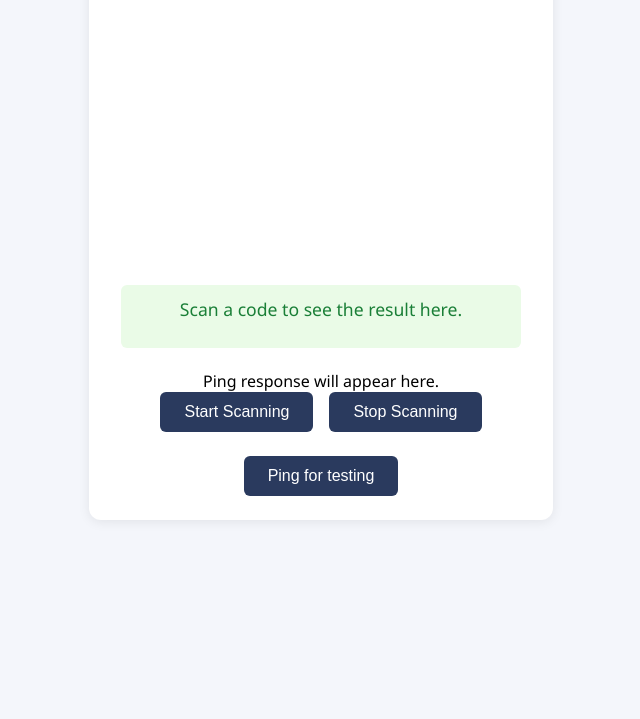
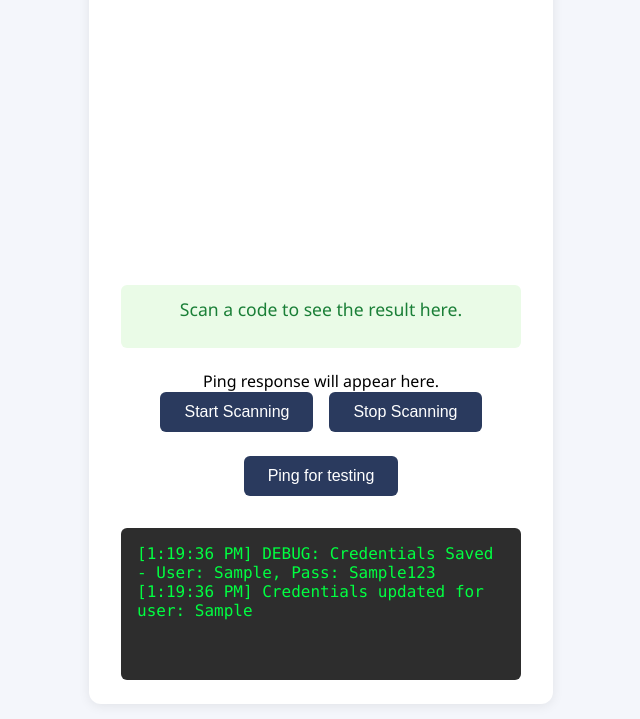
Before and after one commit to Eggmansmile/Inventree-assistent, a plain HTML site: page barcode-scanner-app/index.html in a window 1280 px wide. Both pictures are taken after typing "Sample", "Sample123" into the empty fields and a click on the button "Login". Shown: the part 215-934 px from the top of the page, without its empty margins (319-959 px from the left). Before the commit the page ends 800 px from the top, so only its background shows below. Drawn offline with Linux system fonts and the light colour scheme.

Commit message:
Barcode login and scanning is ready. Now working on authenicating to inventree server and receive tokens

```diff
--- a/barcode-scanner-app/index.html
+++ b/barcode-scanner-app/index.html
@@ -34,6 +34,7 @@
             <div class="underside-button">
                 <button onclick="pingwebsite()">Ping for testing</button>
             </div>
+            <div id="terminal" class="terminal"></div>
         </div>
     </main>
     <script src="login.js"></script>
--- a/barcode-scanner-app/layout.css
+++ b/barcode-scanner-app/layout.css
@@ -146,3 +146,17 @@ button:hover {
 .login-form button[type="submit"]:hover {
     background: #125ea2;
 }
+
+.terminal {
+    margin-top: 2em;
+    background-color: #2d2d2d;
+    color: #00ff41;
+    font-family: 'Consolas', 'Courier New', monospace;
+    padding: 1em;
+    border-radius: 6px;
+    min-height: 120px;
+    text-align: left;
+    white-space: pre-wrap;
+    word-wrap: break-word;
+    overflow-y: auto;
+}
--- a/barcode-scanner-app/login.js
+++ b/barcode-scanner-app/login.js
@@ -1,47 +1,80 @@
-// login.js - Handles login UI and localStorage
+// login.js - Manages authentication state and UI
 
-// Save login data to localStorage
-function saveLoginData(username, password) {
-    localStorage.setItem('inventree_username', username);
-    localStorage.setItem('inventree_password', password);
+// Global object to hold authentication credentials.
+// This can be accessed from other scripts (like script.js) to perform authentication.
+const auth = {
+    username: '',
+    password: '',
+
+    // Save credentials to localStorage for persistence
+    save() {
+        localStorage.setItem('inventree_username', this.username);
+        localStorage.setItem('inventree_password', this.password);
+        // WARNING: This is for temporary debugging ONLY.
+        // Displaying passwords is a major security risk. Remove this line after testing.
+        logToTerminal(`DEBUG: Credentials Saved - User: ${this.username}, Pass: ${this.password}`);
+    },
+
+    // Load credentials from localStorage
+    load() {
+        this.username = localStorage.getItem('inventree_username') || '';
+        this.password = localStorage.getItem('inventree_password') || '';
+    }
+};
+
+// Helper function to log messages to the on-screen terminal
+function logToTerminal(message) {
+    const terminal = document.getElementById('terminal');
+    if (terminal) {
+        const timestamp = new Date().toLocaleTimeString();
+        // Using textContent is safer as it prevents HTML injection
+        // We add to the existing content to create a log
+        terminal.textContent += `[${timestamp}] ${message}\n`;
+        // Auto-scroll to the bottom to show the latest message
+        terminal.scrollTop = terminal.scrollHeight;
+    }
+}
+// Function to manage the login UI
+function setupLoginForm() {
+    const loginOverlay = document.getElementById('loginOverlay');
+    const loginForm = document.getElementById('loginForm');
+    const mainContent = document.getElementById('app-content');
+    const usernameInput = document.getElementById('loginUsername');
+    const passwordInput = document.getElementById('loginPassword');
+
+    // Pre-fill the form with loaded data
+    usernameInput.value = auth.username;
+    passwordInput.value = auth.password;
+
+    // Handle form submission
+    loginForm.addEventListener('submit', (e) => {
+        e.preventDefault();
+
+        // Update the global auth object with the new values from the form
+        auth.username = usernameInput.value;
+        auth.password = passwordInput.value;
+
+        // Save the new credentials
+        auth.save();
+
+        // Log the successful login to the terminal for feedback.
+        // For security, we avoid logging the actual password.
+        logToTerminal(`Credentials updated for user: ${auth.username}`);
+
+        // Hide the login form and show the main app content
+        loginOverlay.style.display = 'none';
+        mainContent.style.display = 'block';
+    });
+
+    // Hide the main app content
+    if (mainContent) mainContent.style.display = 'none';
+    loginOverlay.style.display = 'flex';
 }
 
-// Load login data from localStorage
-function loadLoginData() {
-    return {
-        username: localStorage.getItem('inventree_username') || '',
-        password: localStorage.getItem('inventree_password') || ''
-    };
-}
-
-// Show login form and handle login
-function showLoginForm() {
-    // Hide the main app content
-    const mainContent = document.getElementById('app-content');
-    if (mainContent) mainContent.style.display = 'none';
-
-    // Show the overlay (already in HTML)
-    let overlay = document.getElementById('loginOverlay');
-    overlay.style.display = 'flex';
-
-    // Pre-fill if data exists
-    const loginData = loadLoginData();
-    document.getElementById('loginUsername').value = loginData.username;
-    document.getElementById('loginPassword').value = loginData.password;
-
-    // Handle form submit
-    document.getElementById('loginForm').onsubmit = function(e) {
-        e.preventDefault();
-        const username = document.getElementById('loginUsername').value;
-        const password = document.getElementById('loginPassword').value;
-        saveLoginData(username, password);
-        overlay.style.display = 'none';
-        if (mainContent) mainContent.style.display = 'block';
-        // Optionally, trigger login check with server here
-    };
-}
-
-// Show login form on page load
+// Initialize the login process when the page loads
 window.addEventListener('DOMContentLoaded', () => {
-    showLoginForm();
+    // Load any saved credentials first
+    auth.load();
+    // Then set up and show the form
+    setupLoginForm();
 });
--- a/barcode-scanner-app/script.js
+++ b/barcode-scanner-app/script.js
@@ -55,4 +55,5 @@ function pingwebsite() {
         .catch(() => {
             document.getElementById('reply').innerText = 'timeout/error';
         });
+        logToTerminal("reply")
 }
```
Also changed, not shown: barcode-scanner-app/Authenication.js (added).
